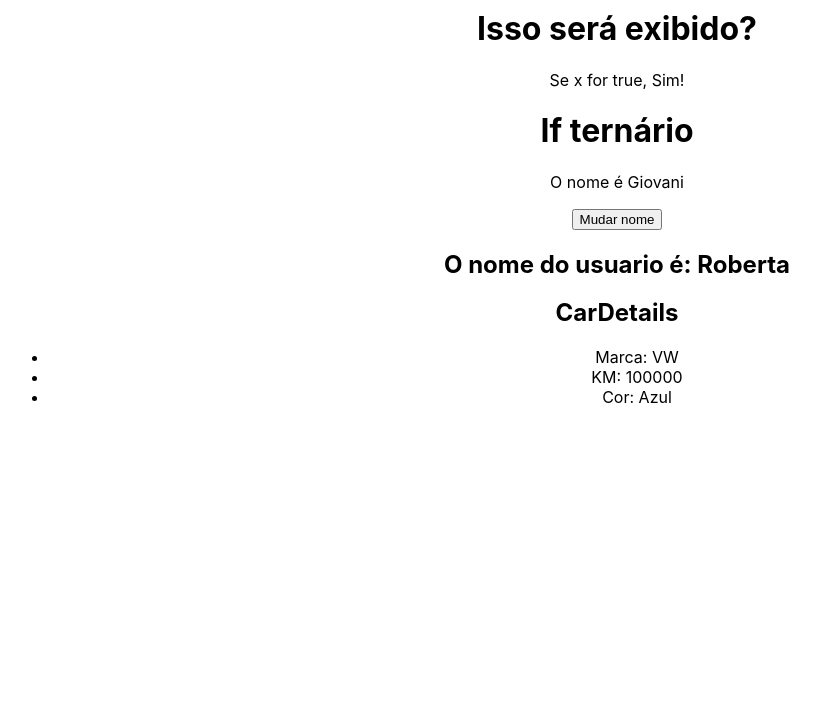
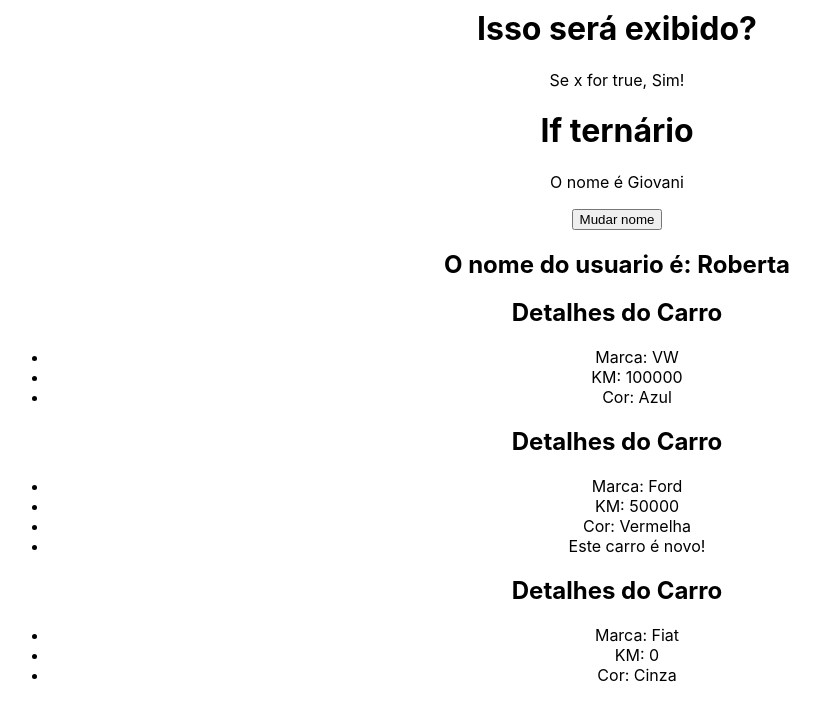
Before and after one commit to leaquis/Estudos-Front-End, a React (Vite) app in the folder Estudos React/Introducao React/React Intermediario/intermediario/: page / in a window 1280 px wide. Shown: the part 1757-2477 px from the top of the page, without its empty margins (23-843 px from the left). Built offline with nearby package versions, Linux system fonts and the light colour scheme.

Commit message:
Reaproveitamento de componentes

```diff
--- a/Estudos React/Introducao React/React Intermediario/intermediario/src/App.jsx
+++ b/Estudos React/Introducao React/React Intermediario/intermediario/src/App.jsx
@@ -32,7 +32,10 @@ function App() {
       {/*props*/}
       <ShowUserName name={userName} />
       {/*destructuring*/}
-      <CarDetails brand="VW" km={100000} color={"Azul"} />
+      <CarDetails brand="VW" km={100000} color="Azul" newCar={false} />
+      {/*reaproveitamento*/}
+      <CarDetails brand="Ford" km={50000} color="Vermelha" newCar={true} />
+      <CarDetails brand="Fiat" km={0} color="Cinza" newCar={false} />
     </div>
   );
 }
--- a/Estudos React/Introducao React/React Intermediario/intermediario/src/components/CarDetails.jsx
+++ b/Estudos React/Introducao React/React Intermediario/intermediario/src/components/CarDetails.jsx
@@ -1,13 +1,14 @@
 import React from "react";
 
-const CarDetails = ({ brand, km, color }) => {
+const CarDetails = ({ brand, km, color, newCar }) => {
   return (
     <div>
-      <h2>CarDetails</h2>
+      <h2>Detalhes do Carro</h2>
       <ul>
         <li>Marca: {brand}</li>
         <li>KM: {km}</li>
         <li>Cor: {color}</li>
+        {newCar && <li>Este carro é novo!</li>}
       </ul>
     </div>
   );
```
